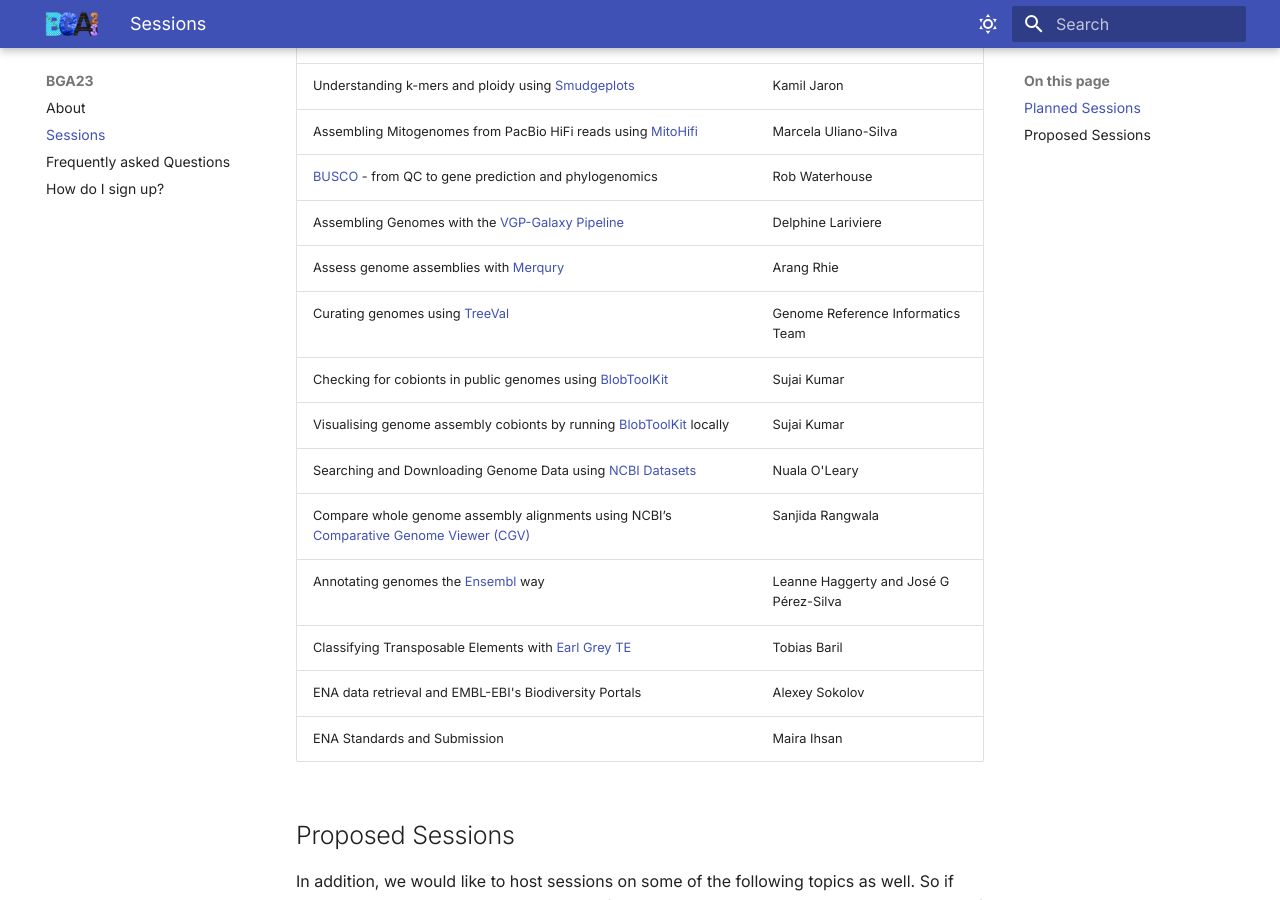
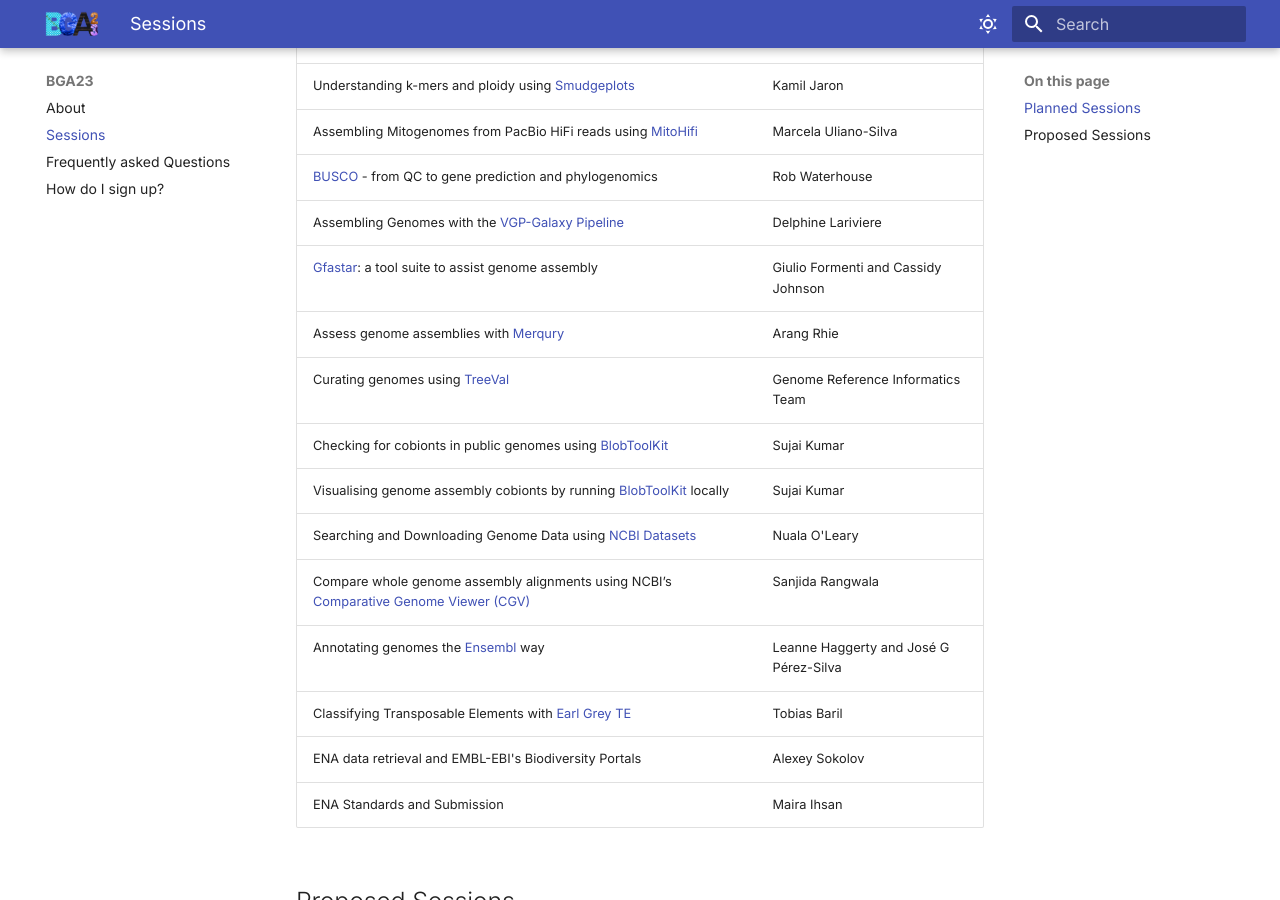
Before and after one commit to tol-training/tol-training.github.io, an MkDocs documentation site: the page built from docs/sessions.md, in a window 1280 px wide and 900 px high, scrolled down 351 px. Built offline with MkDocs 1.6.1 and Material for MkDocs 9.7.7, drawn with Linux system fonts in a browser that asks for light colours.

Commit message:
add gfastar

```diff
--- a/docs/sessions.md
+++ b/docs/sessions.md
@@ -14,6 +14,7 @@
 | Assembling Mitogenomes from PacBio HiFi reads using [MitoHifi](https://github.com/marcelauliano/MitoHiFi){:target="_blank"} | Marcela Uliano-Silva |
 | [BUSCO](https://busco.ezlab.org/){:target="_blank"} - from QC to gene prediction and phylogenomics | Rob Waterhouse |
 | Assembling Genomes with the [VGP-Galaxy Pipeline](https://training.galaxyproject.org/training-material/topics/assembly/tutorials/vgp_genome_assembly/tutorial.html){:target="_blank"} | Delphine Lariviere |
+| [Gfastar](https://github.com/vgl-hub/gfastar): a tool suite to assist genome assembly | Giulio Formenti and Cassidy Johnson |
 | Assess genome assemblies with [Merqury](https://github.com/marbl/merqury){:target="_blank"} | Arang Rhie |
 | Curating genomes using [TreeVal](https://github.com/sanger-tol/treeval){:target="_blank"} | Genome Reference Informatics Team |
 | Checking for cobionts in public genomes using [BlobToolKit](https://blobtoolkit.genomehubs.org/view){:target="_blank"} | Sujai Kumar |
```
